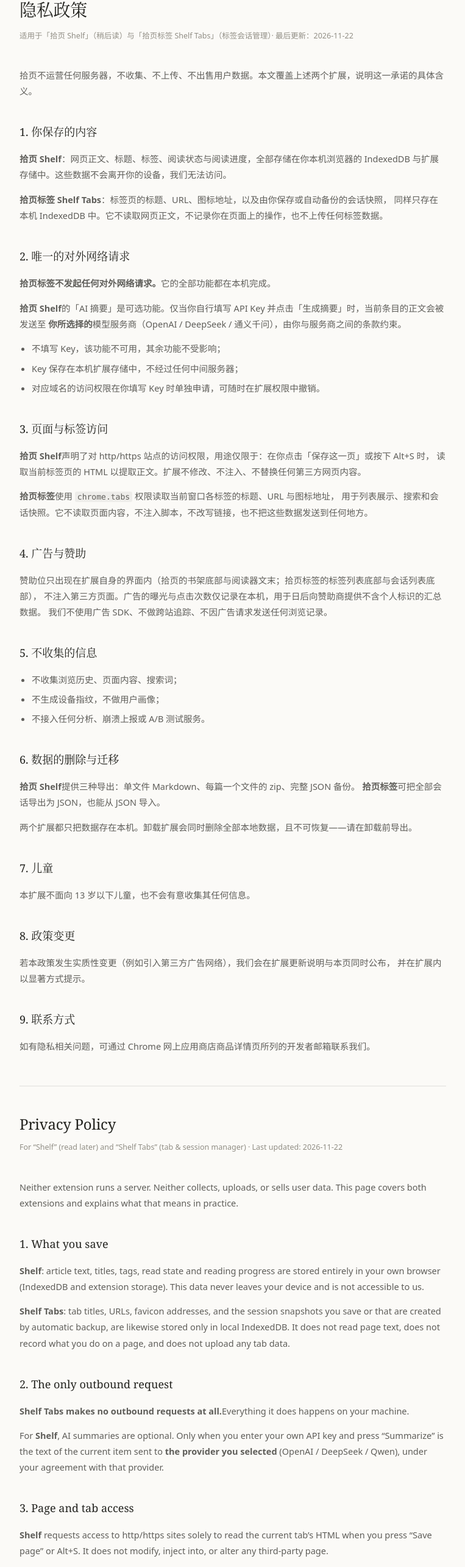
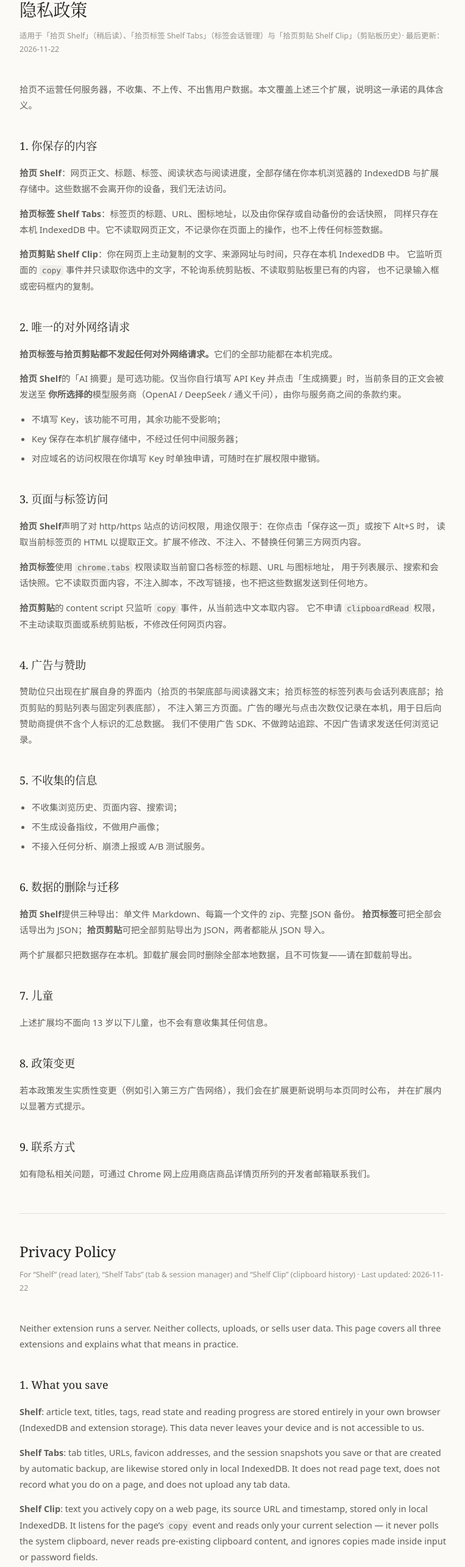
Before and after one commit to Heand-Broken/shelf-site, a plain HTML site: page privacy.html in a window 1280 px wide. Shown: the part 131-2700 px from the top of the page at 61% size, without its empty margins (258-1021 px from the left). Drawn offline with Linux system fonts and the light colour scheme.

Commit message:
Privacy policy and landing page now cover all three Shelf extensions
Adds Shelf Clip: documents the copy-event-only capture, absence of
clipboardRead permission, local-only storage and no outbound requests.

```diff
--- a/privacy.html
+++ b/privacy.html
@@ -58,10 +58,10 @@
       <a class="back" href="./index.html">← 拾页 Shelf</a>
 
       <h1>隐私政策</h1>
-      <p class="meta">适用于「拾页 Shelf」（稍后读）与「拾页标签 Shelf Tabs」（标签会话管理）· 最后更新：2026-11-22</p>
+      <p class="meta">适用于「拾页 Shelf」（稍后读）、「拾页标签 Shelf Tabs」（标签会话管理）与「拾页剪贴 Shelf Clip」（剪贴板历史）· 最后更新：2026-11-22</p>
 
       <p>
-        拾页不运营任何服务器，不收集、不上传、不出售用户数据。本文覆盖上述两个扩展，说明这一承诺的具体含义。
+        拾页不运营任何服务器，不收集、不上传、不出售用户数据。本文覆盖上述三个扩展，说明这一承诺的具体含义。
       </p>
 
       <h2>1. 你保存的内容</h2>
@@ -73,10 +73,15 @@
         <strong>拾页标签 Shelf Tabs</strong>：标签页的标题、URL、图标地址，以及由你保存或自动备份的会话快照，
         同样只存在本机 IndexedDB 中。它不读取网页正文，不记录你在页面上的操作，也不上传任何标签数据。
       </p>
+      <p>
+        <strong>拾页剪贴 Shelf Clip</strong>：你在网页上主动复制的文字、来源网址与时间，只存在本机 IndexedDB 中。
+        它监听页面的 <code>copy</code> 事件并只读取你选中的文字，不轮询系统剪贴板、不读取剪贴板里已有的内容，
+        也不记录输入框或密码框内的复制。
+      </p>
 
       <h2>2. 唯一的对外网络请求</h2>
       <p>
-        <strong>拾页标签不发起任何对外网络请求。</strong>它的全部功能都在本机完成。
+        <strong>拾页标签与拾页剪贴都不发起任何对外网络请求。</strong>它们的全部功能都在本机完成。
       </p>
       <p>
         <strong>拾页 Shelf</strong>的「AI 摘要」是可选功能。仅当你自行填写 API Key 并点击「生成摘要」时，当前条目的正文会被发送至
@@ -97,10 +102,14 @@
         <strong>拾页标签</strong>使用 <code>chrome.tabs</code> 权限读取当前窗口各标签的标题、URL 与图标地址，
         用于列表展示、搜索和会话快照。它不读取页面内容，不注入脚本，不改写链接，也不把这些数据发送到任何地方。
       </p>
+      <p>
+        <strong>拾页剪贴</strong>的 content script 只监听 <code>copy</code> 事件，从当前选中文本取内容。
+        它不申请 <code>clipboardRead</code> 权限，不主动读取页面或系统剪贴板，不修改任何网页内容。
+      </p>
 
       <h2>4. 广告与赞助</h2>
       <p>
-        赞助位只出现在扩展自身的界面内（拾页的书架底部与阅读器文末；拾页标签的标签列表底部与会话列表底部），
+        赞助位只出现在扩展自身的界面内（拾页的书架底部与阅读器文末；拾页标签的标签列表与会话列表底部；拾页剪贴的剪贴列表与固定列表底部），
         不注入第三方页面。广告的曝光与点击次数仅记录在本机，用于日后向赞助商提供不含个人标识的汇总数据。
         我们不使用广告 SDK、不做跨站追踪、不因广告请求发送任何浏览记录。
       </p>
@@ -115,14 +124,14 @@
       <h2>6. 数据的删除与迁移</h2>
       <p>
         <strong>拾页 Shelf</strong>提供三种导出：单文件 Markdown、每篇一个文件的 zip、完整 JSON 备份。
-        <strong>拾页标签</strong>可把全部会话导出为 JSON，也能从 JSON 导入。
+        <strong>拾页标签</strong>可把全部会话导出为 JSON；<strong>拾页剪贴</strong>可把全部剪贴导出为 JSON，两者都能从 JSON 导入。
       </p>
       <p>
         两个扩展都只把数据存在本机。卸载扩展会同时删除全部本地数据，且不可恢复——请在卸载前导出。
       </p>
 
       <h2>7. 儿童</h2>
-      <p>本扩展不面向 13 岁以下儿童，也不会有意收集其任何信息。</p>
+      <p>上述扩展均不面向 13 岁以下儿童，也不会有意收集其任何信息。</p>
 
       <h2>8. 政策变更</h2>
       <p>
@@ -139,10 +148,10 @@
 
       <div class="en">
         <h1>Privacy Policy</h1>
-        <p class="meta">For “Shelf” (read later) and “Shelf Tabs” (tab & session manager) · Last updated: 2026-11-22</p>
+        <p class="meta">For “Shelf” (read later), “Shelf Tabs” (tab & session manager) and “Shelf Clip” (clipboard history) · Last updated: 2026-11-22</p>
 
         <p>
-          Neither extension runs a server. Neither collects, uploads, or sells user data. This page covers both
+          Neither extension runs a server. Neither collects, uploads, or sells user data. This page covers all three
           extensions and explains what that means in practice.
         </p>
 
@@ -157,10 +166,16 @@
           that are created by automatic backup, are likewise stored only in local IndexedDB. It does not read page
           text, does not record what you do on a page, and does not upload any tab data.
         </p>
+        <p>
+          <strong>Shelf Clip</strong>: text you actively copy on a web page, its source URL and timestamp, stored only
+          in local IndexedDB. It listens for the page’s <code>copy</code> event and reads only your current selection —
+          it never polls the system clipboard, never reads pre-existing clipboard content, and ignores copies made
+          inside input or password fields.
+        </p>
 
         <h2>2. The only outbound request</h2>
         <p>
-          <strong>Shelf Tabs makes no outbound requests at all.</strong>Everything it does happens on your machine.
+          <strong>Shelf Tabs and Shelf Clip make no outbound requests at all.</strong>Everything they do happens on your machine.
         </p>
         <p>
           For <strong>Shelf</strong>, AI summaries are optional. Only when you enter your own API key and press
@@ -178,11 +193,16 @@
           address of tabs in your current window, for display, search and session snapshots. It does not read page
           content, inject scripts, rewrite links, or transmit any of this data anywhere.
         </p>
+        <p>
+          <strong>Shelf Clip</strong>’s content script listens only for the <code>copy</code> event and reads the current
+          selection. It does not request the <code>clipboardRead</code> permission, does not read the page or the system
+          clipboard on its own, and never modifies any web page.
+        </p>
 
         <h2>4. Ads and sponsorship</h2>
         <p>
           Sponsored slots appear only inside the extensions’ own interfaces (bottom of the Shelf library, end of an
-          article, bottom of the Shelf Tabs list and sessions list). Impressions and clicks are counted locally only.
+          article, bottom of the Shelf Tabs list and sessions list, and the Shelf Clip clips and pinned lists). Impressions and clicks are counted locally only.
           No ad SDK, no cross-site tracking, no browsing history attached to ad requests.
         </p>
 
@@ -196,15 +216,15 @@
         <h2>6. Deletion and portability</h2>
         <p>
           <strong>Shelf</strong> offers three exports: one combined Markdown file, a zip with one file per article,
-          and a full JSON backup. <strong>Shelf Tabs</strong> can export all sessions as JSON and import them back.
+          and a full JSON backup. <strong>Shelf Tabs</strong> can export all sessions as JSON; <strong>Shelf Clip</strong> can export all clips as JSON. Both can import from JSON.
         </p>
         <p>
-          Both extensions store data only on your device. Uninstalling removes all local data irreversibly —
+          All three extensions store data only on your device. Uninstalling removes all local data irreversibly —
           export first.
         </p>
 
         <h2>7. Children</h2>
-        <p>Shelf is not directed to children under 13 and does not knowingly collect their information.</p>
+        <p>These extensions are not directed to children under 13 and do not knowingly collect their information.</p>
 
         <h2>8. Changes</h2>
         <p>
```
Also changed, not shown: index.html (+3 -0 lines).
